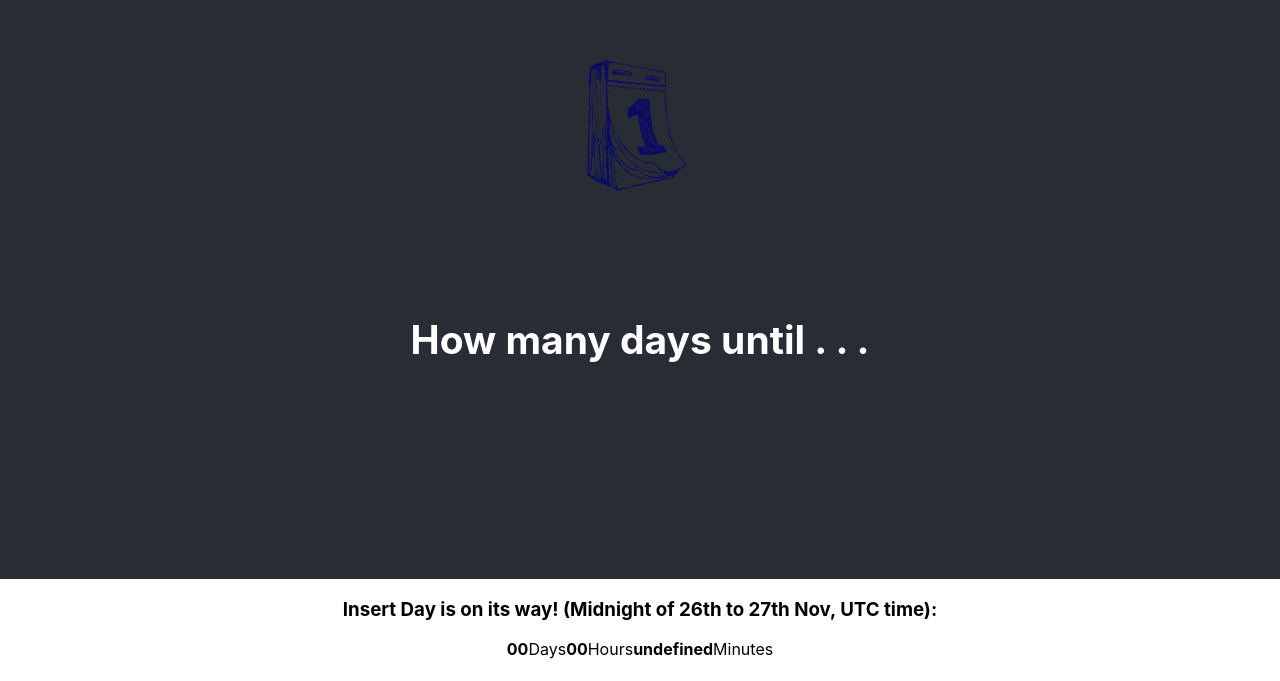
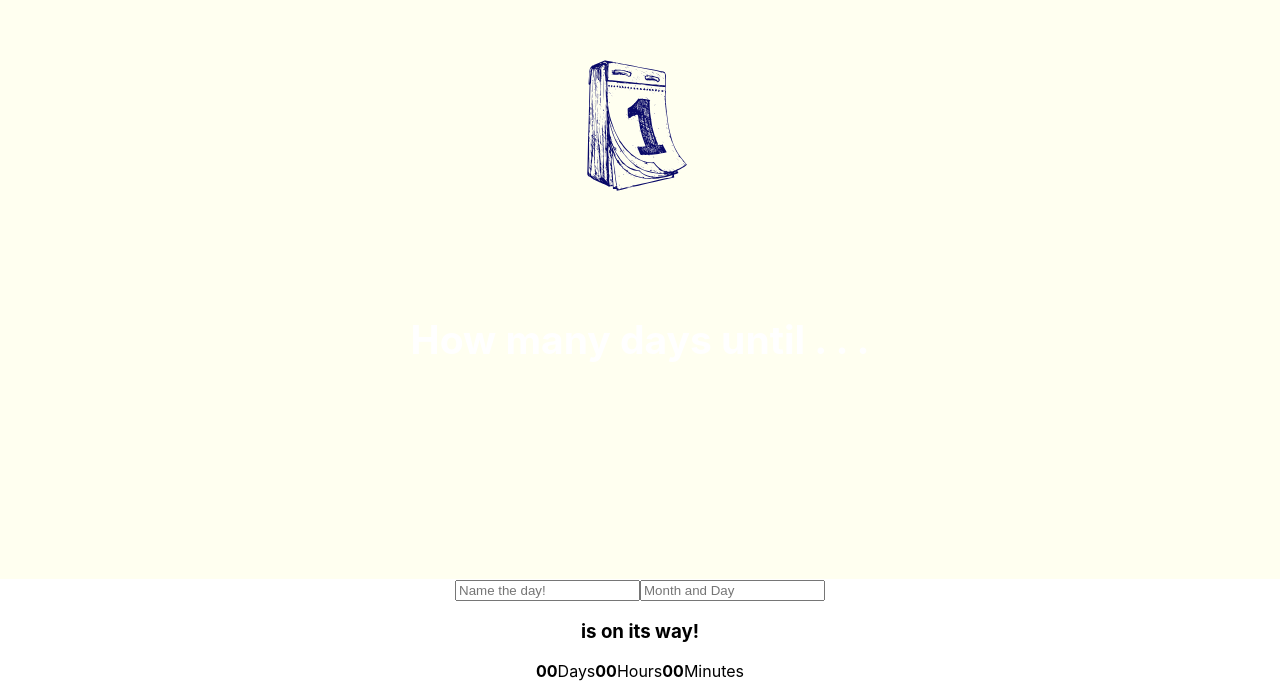
Before and after one commit to nphillips78/DaysUntil, a React (Create React App) app in the folder days_until/: page / in a window 1280 px wide. Shown: the part 221-902 px from the top of the page. Before the commit the page ends 880 px from the top, so only its background shows below. Built offline with nearby package versions, Linux system fonts and the light colour scheme.

Commit message:
date and title

```diff
--- a/days_until/src/App.css
+++ b/days_until/src/App.css
@@ -8,7 +8,7 @@
 }
 
 .App-header {
-  background-color: #282c34;
+  background-color: ivory;
   min-height: 100vh;
   display: flex;
   flex-direction: column;
@@ -17,16 +17,3 @@
   font-size: calc(10px + 2vmin);
   color: white;
 }
-
-.App-link {
-  color: #61dafb;
-}
-
-@keyframes App-logo-spin {
-  from {
-    transform: rotate(0deg);
-  }
-  to {
-    transform: rotate(360deg);
-  }
-}
--- a/days_until/src/App.js
+++ b/days_until/src/App.js
@@ -1,20 +1,46 @@
 import React from 'react';
-import Display from './countdown.js'
+import DaysLeft from './countdown.js'
 import './App.css';
 
 export default class App extends React.Component {
+  constructor(props) {
+    super(props)
+
+    this.state = {
+      input: ""
+    }
+  }
+  changeTitle = (e) => {
+    const target = e.target
+    const value = target.value
+    this.setState({title: value})
+  }
+  handleChange = (e) => {
+
+    const target = e.target
+    const value = target.value
+    this.setState({text: value})
+  }
   render() {
     const currentDate = new Date()
-    const year = (currentDate.getMonth() === 11 && currentDate.getDate() > 23) ? currentDate.getFullYear() + 1 : currentDate.getFullYear()
+    const year = (currentDate.getMonth() && currentDate.getDate) ? currentDate.getFullYear()  : currentDate.getFullYear()
+    console.log("year is " + year)
+    console.log("month is " + currentDate.getMonth())
+    console.log("today is " + currentDate.getDate())
+
     return (
       <div className = "App">
         <div className="App-header">
           <img src={require('./12a1.svg')} className="App-logo" alt="calendar"/>
           <h2> How many days until . . .</h2>
         </div>
+      <div className="input">
+      <input value ={this.state.title} placeholder="Name the day!" onChange={this.changeTitle} type ="title"></input>
+      <input value ={this.state.text} placeholder="Month and Day" onChange ={this.handleChange} type ="text"></input>
+      </div>
 
-      <h3 className="tagline">Insert Day is on its way! (Midnight of 26th to 27th Nov, UTC time):</h3>
-      <Display date={`${year}-11-27T00:00:01`} />
+      <h3 className="tagline">{this.state.title} is on its way!</h3>
+      <DaysLeft date={`${year}-${this.state.text}T00:00:00`} />
       </div>
     )
   }
--- a/days_until/src/countdown.js
+++ b/days_until/src/countdown.js
@@ -3,14 +3,16 @@ import './index.css';
 import PropTypes from 'prop-types';
 import * as serviceWorker from './serviceWorker';
 
-export default class Display extends React.Component {
+export default class DaysLeft extends React.Component {
   constructor(props) {
     super(props);
 
     this.state = {
+      years: 0,
       days: 0,
       hours: 0,
-      minutes: 0
+      minutes: 0,
+      seconds: 0
     };
   }
 
@@ -18,7 +20,8 @@ export default class Display extends React.Component {
     this.interval = setInterval(() => {
       let date = this.calculateDays(this.props.date);
       date ? this.setState(date) : this.stop();
-    }, 60000);
+    }, 1000);
+    console.log(this.props.date);
   }
 
   componentWillUnmount() {
@@ -26,31 +29,40 @@ export default class Display extends React.Component {
   }
 
   calculateDays(endDate) {
-    let diff = (Date.parse(new Date(endDate)) - Date.parse(new Date())) / 60000;
+    let diff = (Date.parse(new Date(endDate)) - Date.parse(new Date())) / 1000;
+
+    const countDown = {
+      years: 0,
+      days: 0,
+      hours: 0,
+      minutes: 0,
+      seconds: 0
+    };
 
     if (diff <= 0) return false;
 
-    const remaining = {
-      years: 0,
-      days: 0,
-      hours: 0,
-      minutes: 0
-    };
-
-    if (diff >= 365.25 * 1440) {
-      remaining.years = Math.floor(diff / (365.25 * 1440));
-      diff -= remaining.years * 365.25 * 1440;
+    if (diff >= 365.25 * 86400) {
+      // 365.25 * 24 * 60 * 60
+      countDown.years = Math.floor(diff / (365.25 * 86400));
+      diff -= countDown.years * 365.25 * 86400;
     }
-    if (diff >= 1440) {
-      remaining.days = Math.floor(diff / 1440);
-      diff -= remaining.days * 1440;
+    if (diff >= 86400) {
+      // 24 * 60 * 60
+      countDown.days = Math.floor(diff / 86400);
+      diff -= countDown.days * 86400;
+    }
+    if (diff >= 3600) {
+      // 60 * 60
+      countDown.hours = Math.floor(diff / 3600);
+      diff -= countDown.hours * 3600;
     }
     if (diff >= 60) {
-      remaining.min = Math.floor(diff / 60);
-      diff -= remaining.min * 60;
+      countDown.minutes = Math.floor(diff / 60);
+      diff -= countDown.minutes * 60;
     }
+    countDown.seconds = diff;
 
-    return remaining;
+    return countDown;
   }
 
   stop() {
@@ -62,7 +74,6 @@ export default class Display extends React.Component {
     while (value.length < 2) {
       value = '0' + value;
     }
-
     return value;
   }
 
@@ -87,7 +98,7 @@ export default class Display extends React.Component {
 
         <span className="Countdown-col">
           <span className="Countdown-col-element">
-            <strong>{this.addLeadingZeros(countDown.min)}</strong>
+            <strong>{this.addLeadingZeros(countDown.minutes)}</strong>
             <span>Minutes</span>
           </span>
         </span>
@@ -96,11 +107,11 @@ export default class Display extends React.Component {
   }
 }
 
-Display.propTypes = {
+DaysLeft.propTypes = {
   date: PropTypes.string.isRequired
 };
 
-Display.defaultProps = {
+DaysLeft.defaultProps = {
   date: new Date()
 };
 
```
